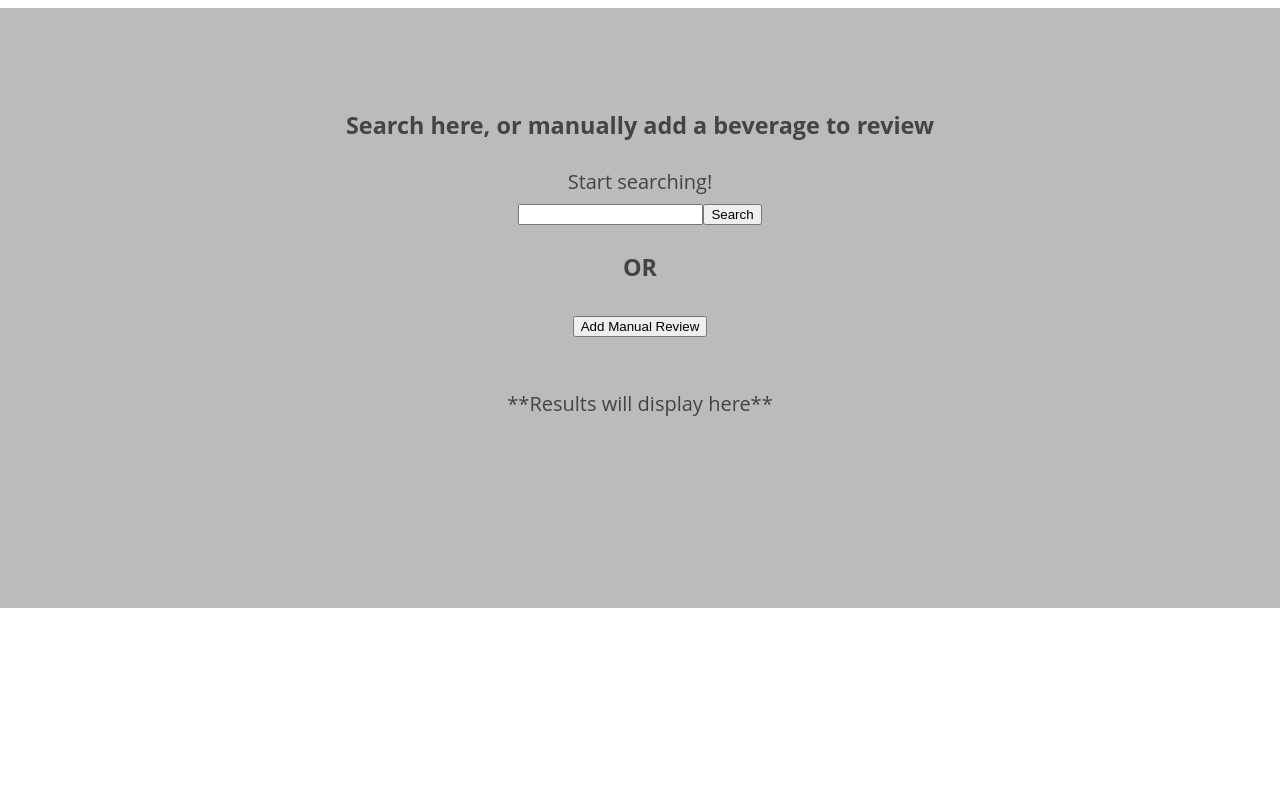
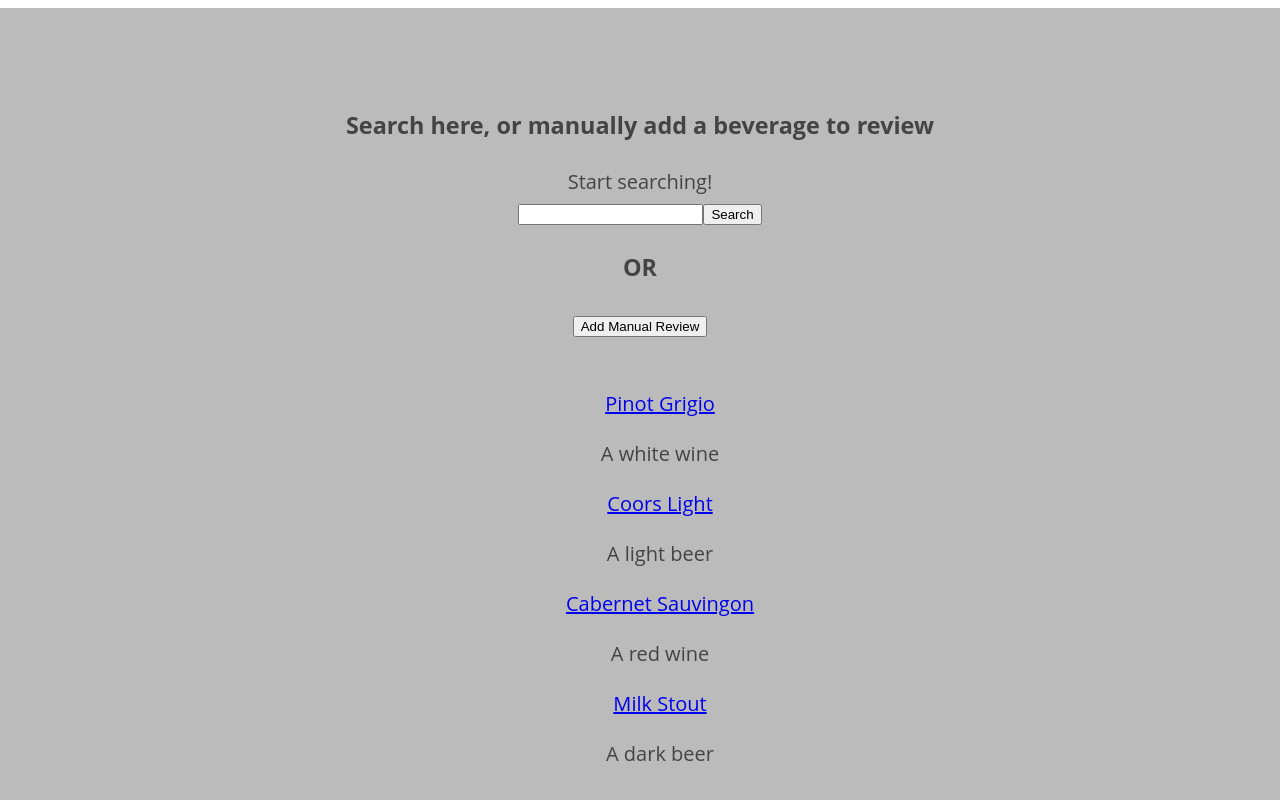
Before and after one commit to bahitssara/Sip-Rate, a React (Create React App) app: page /searchpage in a window 1280 px wide. Shown: the part 208-1008 px from the top of the page. Before the commit the page ends 816 px from the top, so only its background shows below. Built offline with nearby package versions, Linux system fonts and the light colour scheme.

Commit message:
add-dummy-data

```diff
--- a/src/App/App.js
+++ b/src/App/App.js
@@ -8,9 +8,27 @@
 import ProfilePage from '../ProfilePage/ProfilePage';
 import AddReview from '../AddReviewPage/AddReview';
 import EditReview from '../EditReview/EditReview';
+import SipRateContext from '../SipRateContext'
+import dummyStore from '../dummydata';
 
-function App() {
+class App extends React.Component {
+  state = {
+    users: [],
+    beverages: [],
+    reviews: []
+  };
+
+  componentDidMount() {
+    this.setState(dummyStore);
+  }
+  render(){
+    const contextValue = {
+      users: this.state.users,
+      beverages: this.state.beverages,
+      reviews: this.state.reviews
+    }
     return (
+      <SipRateContext.Provider value={contextValue}>
         <div className='App'>
           <main className='App'>
             <Route path='/' component={Header} />
@@ -23,7 +41,9 @@
             <Route path='/editreview' component={EditReview} />
           </main>
         </div>
+      </SipRateContext.Provider>
     );
+  }
 }
 
 export default App;
--- a/src/SearchPage/SearchPage.css
+++ b/src/SearchPage/SearchPage.css
@@ -1,3 +1,7 @@
 .search-results {
     margin-top: 50px;
   }
+
+.results-li {
+  list-style-type: none;
+}
--- a/src/SearchPage/SearchPage.js
+++ b/src/SearchPage/SearchPage.js
@@ -1,8 +1,13 @@
 import React from 'react';
 import './SearchPage.css';
+import SipRateContext from '../SipRateContext';
+import { Link } from 'react-router-dom';
 
 class SearchPage extends React.Component {
+    static contextType = SipRateContext;
     render(){
+        const { beverages=[] } = this.context;
+
         return(
             <section className="search-page">
                 <h3>Search here, or manually add a beverage to review</h3>
@@ -12,8 +17,22 @@
                         <button className="search-button" /*value="search"*/ >Search</button>
                     </form>
                 <h3>OR</h3>
+                    <Link to='/addreview'>
                     <button className="manual-review-button">Add Manual Review</button>
-                <div className="search-results">**Results will display here**</div>
+                    </Link>
+                <div className="search-results">
+                    <ul className='results-li'>
+                        {beverages.map(beverage =>
+                            <li key={beverage.id}>
+                                <Link to='/addreview'>
+                                    {beverage.bev_name}
+                                </Link>
+                                <p>{beverage.type}</p>
+                                <p>{beverage.description}</p>
+                            </li>
+                        )}
+                    </ul>
+                </div>
             </section>
         )
     }
--- /dev/null
+++ b/src/SipRateContext.js
@@ -0,0 +1,9 @@
+import React from 'react';
+
+const SipRateContext = React.createContext({
+    users: [],
+    beverages: [],
+    reviews: [],
+})
+
+export default SipRateContext;
```
Lines whose indentation alone changed are shown as unchanged.
